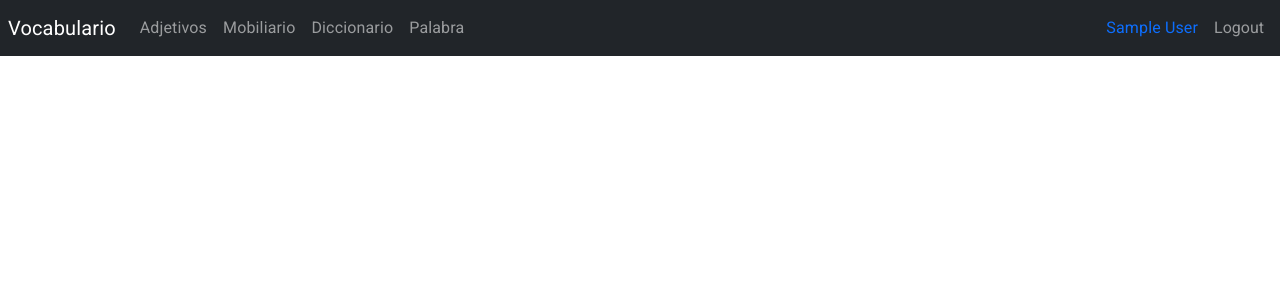
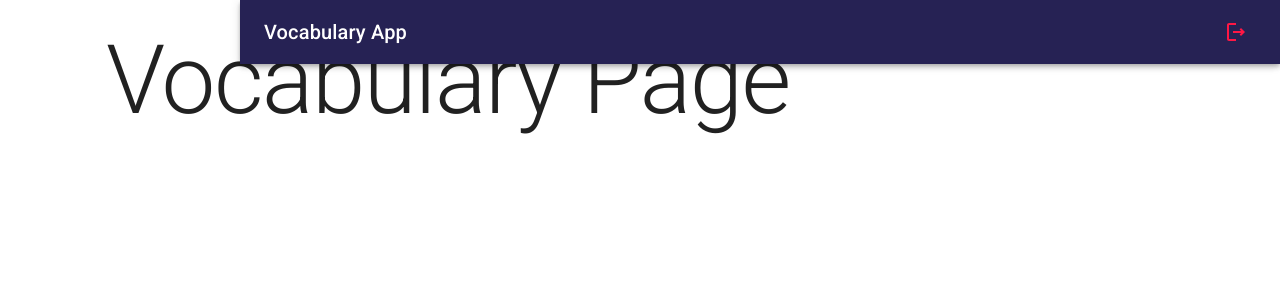
Before and after one commit to David-dgm/Vocabulary, a React (Vite) app: page /vocabulary in a window 1280 px wide. Shown: the top 300 px of the page. Built offline with nearby package versions, Linux system fonts and the light colour scheme; sample sign-in values are in the browser's storage.

Commit message:
feat: add new v.navbar

```diff
--- /dev/null
+++ b/src/cards/layout/VocabularyLayout.jsx
@@ -0,0 +1,15 @@
+import { Box } from '@mui/material';
+import { VNavBar } from '../../ui/components';
+
+const drawerWidth = 240;
+
+export const VocabularyLayout = ({ children }) => {
+	return (
+		<Box sx={{ display: 'flex' }}>
+			<VNavBar drawerWidth={drawerWidth} />
+			<Box component='main' sx={{ flexGrow: 1, p: 3 }}>
+				{children}
+			</Box>
+		</Box>
+	);
+};
--- /dev/null
+++ b/src/cards/pages/VocabularyPage.jsx
@@ -0,0 +1,10 @@
+import { Typography } from '@mui/material';
+import { VocabularyLayout } from '../layout/VocabularyLayout';
+
+export const VocabularyPage = () => {
+	return (
+		<VocabularyLayout>
+			<Typography variant='h1'>Vocabulary Page</Typography>
+		</VocabularyLayout>
+	);
+};
--- a/src/cards/routes/MemoryCardsRoutes.jsx
+++ b/src/cards/routes/MemoryCardsRoutes.jsx
@@ -1,11 +1,12 @@
 import { Navigate, Route, Routes } from 'react-router-dom';
 import { Navbar } from '../../ui';
 import { FurniturePage,  SearchPage, MemoCardPage, AdjectivePage } from '../pages';
+import { VocabularyPage } from '../pages/VocabularyPage';
 
 export const MemoryCardsRoutes = () => {
 	return (
 		<>
-			<Navbar />
+			{/* <Navbar /> */}
 			<div className='container'>
 				<Routes>
 					<Route path='adjective' element={<AdjectivePage />} />
@@ -13,6 +14,7 @@ export const MemoryCardsRoutes = () => {
 
 					<Route path='search' element={<SearchPage />} />
 					<Route path='word-card/:wordId' element={<MemoCardPage />} />
+					<Route path='vocabulary' element={<VocabularyPage />} />
 
 					<Route path='/' element={<Navigate to='/search' />} />
 				</Routes>
--- /dev/null
+++ b/src/ui/components/VNavBar.jsx
@@ -0,0 +1,28 @@
+import { LogoutOutlined, MenuOutlined } from '@mui/icons-material';
+import { AppBar, Grid, IconButton, Toolbar, Typography } from '@mui/material';
+
+export const VNavBar = ({ drawerWidth = 240 }) => {
+	return (
+		<AppBar
+			position='fixed'
+			sx={{
+				width: { sm: `calc(100% - ${drawerWidth}px)` },
+				ml: { sm: `${drawerWidth}px` },
+			}}
+		>
+			<Toolbar>
+				<IconButton color='inherit' edge='start' sx={{ mr: 2, display: { sm: 'none' } }}>
+					<MenuOutlined />
+				</IconButton>
+				<Grid container direction='row' justifyContent='space-between' alignItems='center'>
+					<Typography variant='h6' noWrap component='div'>
+						Vocabulary App
+					</Typography>
+					<IconButton color='error'>
+						<LogoutOutlined />
+					</IconButton>
+				</Grid>
+			</Toolbar>
+		</AppBar>
+	);
+};
--- a/src/ui/components/index.js
+++ b/src/ui/components/index.js
@@ -1 +1,2 @@
-export * from './NavBar'
+export * from './NavBar';
+export * from './VNavBar';
```
